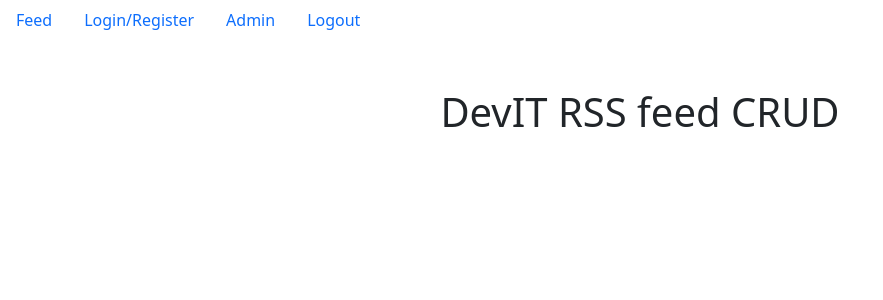
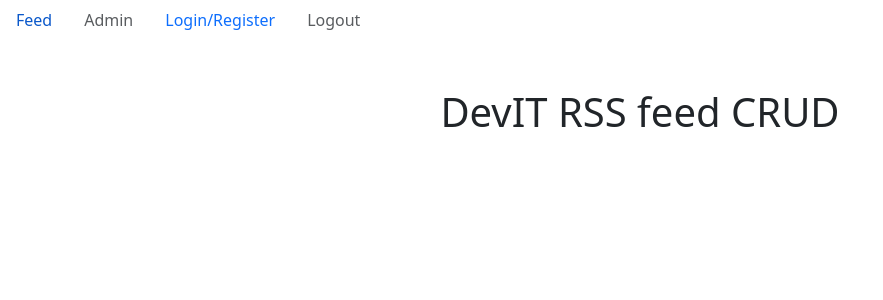
Before and after one commit to GavrilenkoGeorgi/devit-monorepo, a React (Create React App) app in the folder packages/client/: page / in a window 1280 px wide. Shown: the top 300 px of the page, without its empty margins (0-883 px from the left). Built offline with nearby package versions, Linux system fonts and the light colour scheme.

Commit message:
Cleanup and some style adjustments

```diff
--- a/packages/client/src/App.tsx
+++ b/packages/client/src/App.tsx
@@ -14,6 +14,7 @@ const App: FC = () => {
   const { store } = useContext(Context)
 
   useEffect(() => {
+    // check if refresh is possible
     if (localStorage.getItem('token')) {
       store.checkAuth()
     }
--- a/packages/client/src/css/index.css
+++ b/packages/client/src/css/index.css
@@ -29,3 +29,12 @@ body {
   width: 30%;
   text-align: right;
 }
+
+.current-user {
+  display: flex;
+  flex-direction: column;
+  justify-content: center;
+  color: #757575;
+  margin-right: 1rem;
+  margin-left: auto;
+}
--- a/packages/client/src/pages/Admin.tsx
+++ b/packages/client/src/pages/Admin.tsx
@@ -7,7 +7,7 @@ import CreateRssItem from './components/CreateRssItem'
 const Admin: FC = () => {
   return <Container>
     <Row>
-      <Col>
+      <Col xs={12} md={8} className='m-auto'>
         <h1 className='text-center my-5'>Admin</h1>
         <CreateRssItem />
         <Feed />
--- a/packages/client/src/pages/Feed.tsx
+++ b/packages/client/src/pages/Feed.tsx
@@ -1,4 +1,4 @@
-import React, { FC, useState, useContext, useEffect } from 'react'
+import React, { FC, useState, useContext } from 'react'
 import { useQuery } from '@tanstack/react-query'
 import { Context } from '../store'
 import { observer } from 'mobx-react-lite'
@@ -18,10 +18,6 @@ const Feed: FC = () => {
   const [ post, setPost ] = useState<post>({} as post)
 
   const { store } = useContext(Context)
-
-  useEffect(() => {
-    console.log(store.isAuth)
-  }, [store.isAuth])
 
   const feedQuery = useQuery({
     queryKey: ['rss-items', { page }],
@@ -45,7 +41,7 @@ const Feed: FC = () => {
     const pathname = window.location.pathname
     if (store.isAuth && pathname === '/admin') {
       return <div>
-        <Button variant='primary' className='mx-2' onClick={() => editItem(item)}>
+        <Button variant='primary' className='m-2' onClick={() => editItem(item)}>
           Edit
         </Button>
         <DeleteRssItem id={item._id}/>
@@ -56,8 +52,6 @@ const Feed: FC = () => {
   return (
     <Container>
       <h1 className='text-center my-5'>Feed</h1>
-      <Row>
-        <Col xs={12}>
       <ListGroup>
         {items.data.docs.map((item: post) => (
           <ListGroup.Item key={item._id} className='py-3 d-flex justify-content-between'>
@@ -66,7 +60,7 @@ const Feed: FC = () => {
           </ListGroup.Item>
         ))}
       </ListGroup>
-        </Col>
+      <Row>
         <Col xs={12} className='mt-5 d-flex justify-content-center'>
           <PaginationComponent
             itemsCount={items.data.total}
--- a/packages/client/src/pages/Login.tsx
+++ b/packages/client/src/pages/Login.tsx
@@ -6,7 +6,7 @@ import { Container, Row, Col } from 'react-bootstrap'
 const Login = () => {
   return <Container>
     <Row>
-      <Col xs={12}>
+      <Col xs={12} sm={6} className='m-auto'>
         <h1 className='text-center my-5'>Login Page</h1>
         <LoginForm />
       </Col>
--- a/packages/client/src/pages/components/LoginForm.tsx
+++ b/packages/client/src/pages/components/LoginForm.tsx
@@ -17,7 +17,7 @@ const LoginForm: FC = () => {
   const handleLogin = (event: React.MouseEvent<HTMLElement>) => {
     event.preventDefault()
     store.login(email, password)
-    navigate('/Admin', { replace: true })
+    navigate('/admin', { replace: true })
   }
 
   const handleRegistration = (event: React.MouseEvent<HTMLElement>) => {
@@ -29,19 +29,37 @@ const LoginForm: FC = () => {
   return <Form>
     <Form.Group className="mb-3" controlId="formBasicEmail">
       <Form.Label>Email address</Form.Label>
-      <Form.Control type="email" placeholder="Enter email" onChange={e => setEmail(e.target.value)} />
+      <Form.Control
+        type="email"
+        placeholder="Enter email"
+        onChange={e => setEmail(e.target.value)}
+      />
     </Form.Group>
 
     <Form.Group className="mb-3" controlId="formBasicPassword">
       <Form.Label>Password</Form.Label>
-      <Form.Control type="password" placeholder="Password" onChange={e => setPassword(e.target.value)} />
+      <Form.Control
+        type="password"
+        placeholder="Password"
+        onChange={e => setPassword(e.target.value)}
+      />
     </Form.Group>
     <Container className='text-center'>
-      <Button variant="primary" type="submit" onClick={handleLogin} className='mx-2'>
+      <Button
+        variant="primary"
+        type="submit"
+        onClick={handleLogin}
+        className='mx-2'
+      >
         Login
       </Button>
-      <Button variant="secondary" type="submit" onClick={handleRegistration} className='mx-2'>
-        Sign Up
+      <Button
+        variant="secondary"
+        type="submit"
+        onClick={handleRegistration}
+        className='mx-2'
+      >
+        Register
       </Button>
     </Container>
   </Form>
--- a/packages/client/src/pages/components/Navigation.tsx
+++ b/packages/client/src/pages/components/Navigation.tsx
@@ -1,7 +1,12 @@
-import React from 'react'
+import React, { useContext } from 'react'
 import Nav from 'react-bootstrap/Nav'
+import { Context } from '../../store'
+import { observer } from 'mobx-react-lite'
 
 function Navigation() {
+
+  const { store } = useContext(Context)
+
   return (
     <Nav
       activeKey='/'
@@ -10,16 +15,25 @@ function Navigation() {
         <Nav.Link href="/feed">Feed</Nav.Link>
       </Nav.Item>
       <Nav.Item>
-        <Nav.Link href="/login">Login/Register</Nav.Link>
+        <Nav.Link href="/admin" disabled={!store.isAuth}>
+          Admin
+        </Nav.Link>
       </Nav.Item>
       <Nav.Item>
-        <Nav.Link href="/admin">Admin</Nav.Link>
+        <Nav.Link href="/login">
+          Login/Register
+        </Nav.Link>
       </Nav.Item>
       <Nav.Item>
-        <Nav.Link href="/logout">Logout</Nav.Link>
+        <Nav.Link href="/logout" disabled={!store.isAuth}>
+          Logout
+        </Nav.Link>
       </Nav.Item>
+      <div className='current-user'>
+        {store.user.email}
+      </div>
     </Nav>
   )
 }
 
-export default Navigation
+export default observer(Navigation)
```
Lines whose indentation alone changed are shown as unchanged.
